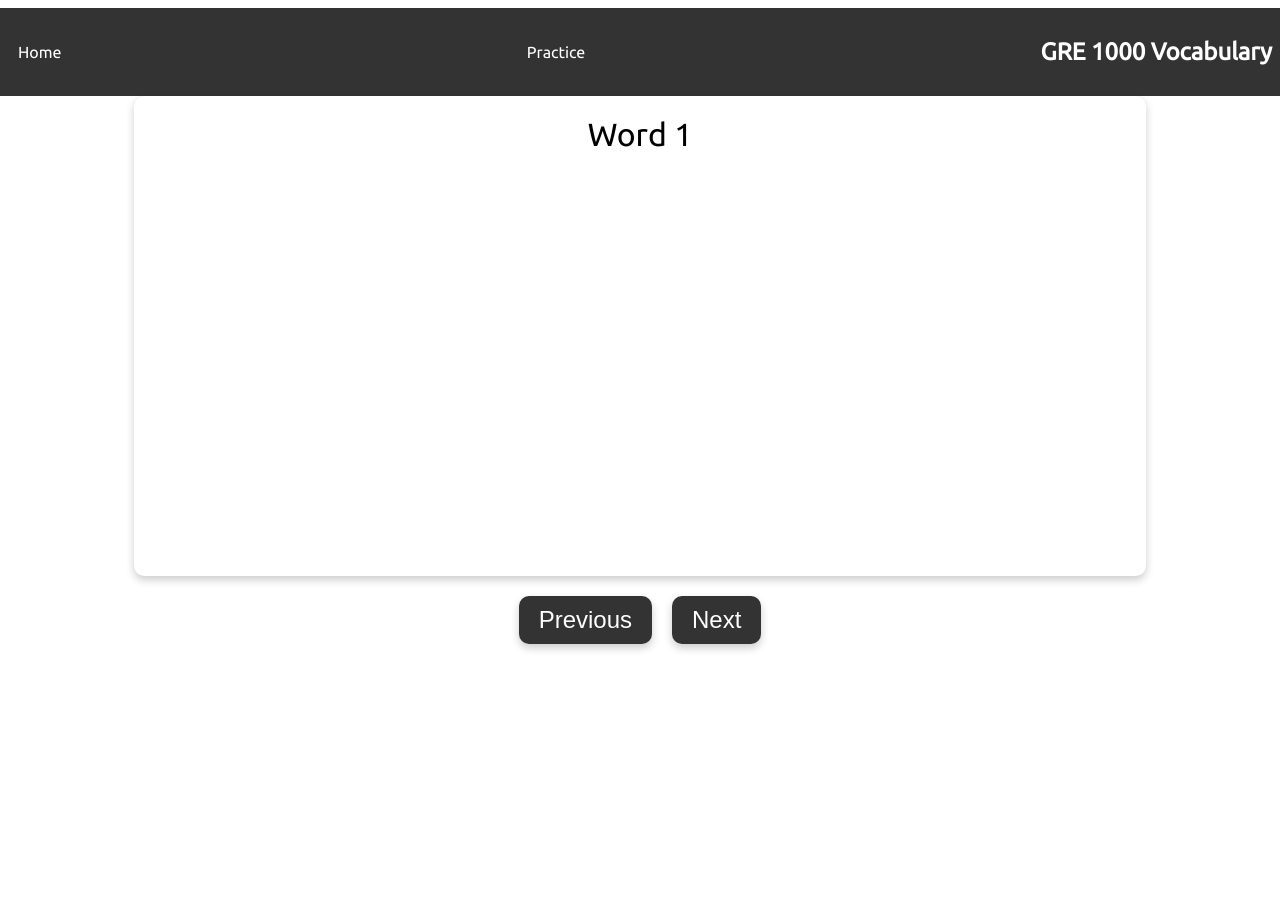
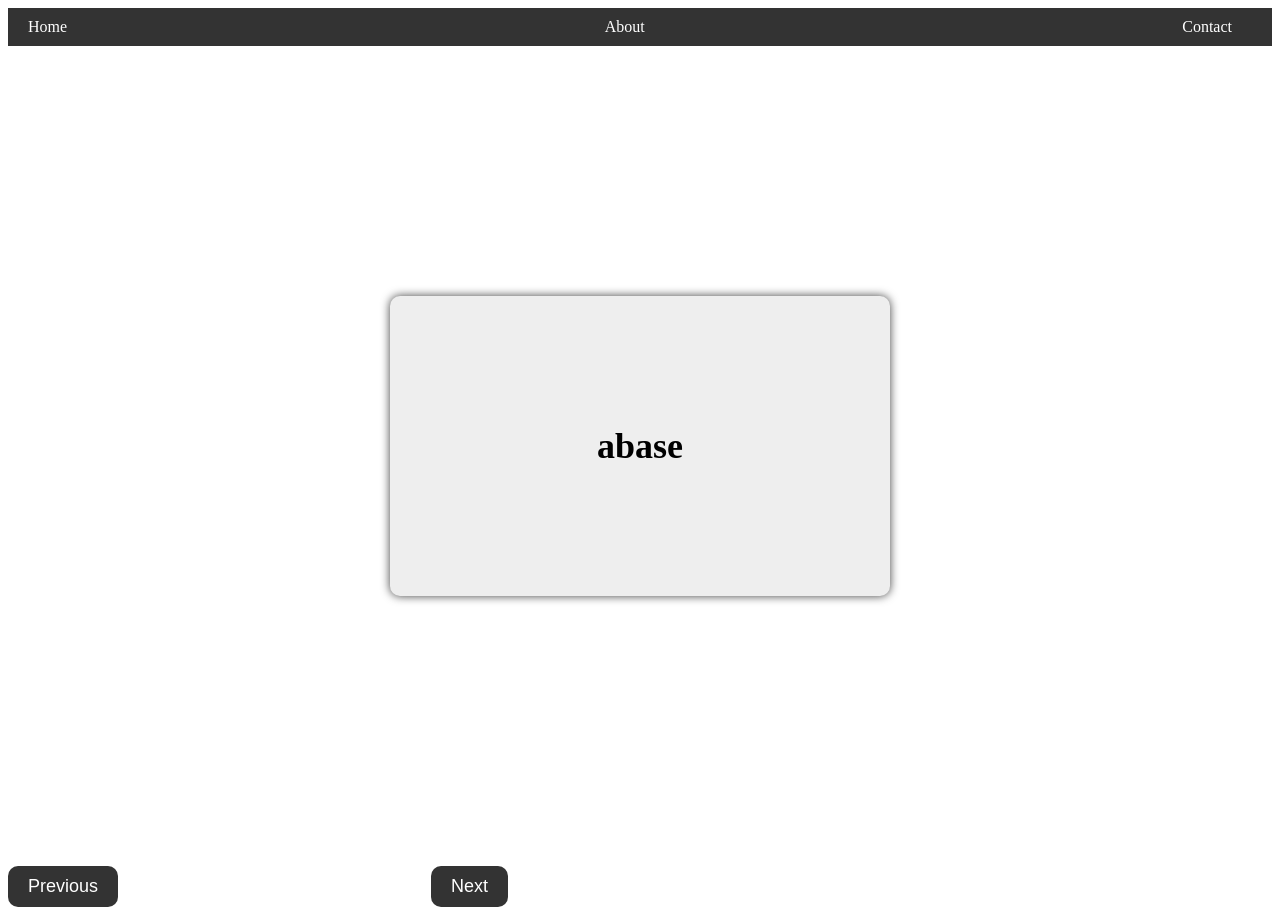
Before and after one commit to shamiya829/gre-vocab, a plain HTML site: page index.html in a window 1280 px wide. Before the commit the page ends 816 px from the top, so only its background shows below. Drawn offline with Linux system fonts and the light colour scheme.

```diff
--- a/index.html
+++ b/index.html
@@ -1,63 +1,128 @@
 <!DOCTYPE html>
 <html>
+
 <head>
-    <meta charset="UTF-8">
-    <meta name="viewport" content="width=device-width, initial-scale=1.0">
-    <title>GRE 1000 Vocabulary</title>
-    <link rel="stylesheet" href="style.css">
-    <link href="https://fonts.googleapis.com/css2?family=Ubuntu&display=swap" rel="stylesheet">
+  <style>
+    /* Style for the navigation bar */
+    .navbar {
+      display: flex;
+      justify-content: space-between;
+      align-items: center;
+      padding: 10px 20px;
+      background-color: #333;
+      color: white;
+    }
+
+    .navbar a {
+      color: white;
+      text-decoration: none;
+      margin-right: 20px;
+    }
+
+    /* Style for the flashcard container */
+    .flashcard-container {
+      display: flex;
+      justify-content: center;
+      align-items: center;
+      height: 100vh;
+    }
+
+    /* Style for the flashcard */
+    .flashcard {
+      width: 500px;
+      height: 300px;
+      background-color: #eee;
+      border-radius: 10px;
+      box-shadow: 0px 0px 10px 0px rgba(0, 0, 0, 0.75);
+      display: flex;
+      justify-content: center;
+      align-items: center;
+      text-align: center;
+      font-size: 36px;
+      font-weight: bold;
+    }
+
+    /* Style for the buttons */
+    .buttons {
+      display: flex;
+      justify-content: space-between;
+      width: 500px;
+      margin-top: 20px;
+    }
+
+    button {
+      padding: 10px 20px;
+      border-radius: 10px;
+      background-color: #333;
+      color: white;
+      font-size: 18px;
+      border: none;
+      cursor: pointer;
+    }
+  </style>
 </head>
+
 <body>
-    <nav>
+  <!-- Navigation bar -->
+  <div class="navbar">
     <a href="#">Home</a>
-      <a href="#">Practice</a>
-      <h1>GRE 1000 Vocabulary</h1>
-    </nav>
-    <div id="flashcard-container"></div>
-    <div id="button-container">
-      <button id="previous-button">Previous</button>
+    <a href="#">About</a>
+    <a href="#">Contact</a>
+  </div>
+
+  <!-- Flashcard container -->
+  <div class="flashcard-container">
+    <div class="flashcard">
+      <div id="word-definition"></div>
+    </div>
+  </div>
+
+  <!-- Buttons -->
+  <div class="buttons">
+    <button id="prev-button">Previous</button>
     <button id="next-button">Next</button>
   </div>
 
+  <!-- Script for the flashcards -->
   <script>
-      const flashcardContainer = document.querySelector("#flashcard-container");
-      const previousButton = document.querySelector("#previous-button");
-      const nextButton = document.querySelector("#next-button");
-      let currentIndex = 0;
+    // List of words and definitions
     const words = [
-        { word: "Word 1", definition: "Definition 1" },
-        { word: "Word 2", definition: "Definition 2" },
-        { word: "Word 3", definition: "Definition 3" },
-        // ...
+      { word: 'abase', definition: 'to lower in rank, status, or reputation' },
+      { word: 'abscond', definition: 'to leave secretly and hide, typically to avoid the law' },
+      { word: 'accretion', definition: 'an increase by natural growth or addition' },
+      { word: 'adulterate', definition: 'to make impure by adding inferior or undesirable elements' },
+      { word: 'alacrity', definition: 'cheerful readiness, promptness, or willingness' }
     ];
 
-      function displayFlashcard() {
-        const word = words[currentIndex].word;
-        const definition = words[currentIndex].definition;
-        flashcardContainer.innerHTML = `
-          <div class="flashcard">
-            <div class="word">${word}</div>
-            <div class="definition">${definition}</div>
-          </div>
-        `;
+    // Initialize current word index
+    let currentIndex = 0;
+
+    // Get references to the elements
+    const wordDefinitionElement = document.getElementById("word-definition");
+    const prevButton = document.getElementById("prev-button");
+    const nextButton = document.getElementById("next-button");
+    // Function to display the current word or definition
+function displayWordDefinition() {
+  wordDefinitionElement.innerHTML = words[currentIndex].word || words[currentIndex].definition;
 }
 
-      flashcardContainer.addEventListener("click", function () {
-        const flashcard = flashcardContainer.querySelector(".flashcard");
-        flashcard.classList.toggle("toggled");
-      });
+// Function to show the next word or definition
+function showNext() {
+  currentIndex = (currentIndex + 1) % words.length;
+  displayWordDefinition();
+}
 
-      previousButton.addEventListener("click", function () {
+// Function to show the previous word or definition
+function showPrev() {
   currentIndex = (currentIndex + words.length - 1) % words.length;
-        displayFlashcard();
-      });
+  displayWordDefinition();
+}
 
-      nextButton.addEventListener("click", function () {
-        currentIndex = (currentIndex + 1) % words.length;
-        displayFlashcard();
-      });
+// Event listeners for the buttons
+nextButton.addEventListener("click", showNext);
+prevButton.addEventListener("click", showPrev);
 
-      displayFlashcard();
+// Initial display of the first word or definition
+displayWordDefinition();
 </script>
-  </body>
-</html>
+</body></html>
--- a/style.css
+++ /dev/null
@@ -1,94 +0,0 @@
-body {
-    font-family: "Ubuntu", sans-serif;
-    display: flex;
-    flex-direction: column;
-    align-items: center;
-    height: 100vh;
-  }
-
-  nav {
-    width: 100%;
-    display: flex;
-    justify-content: space-between;
-    align-items: center;
-    padding: 10px;
-    background-color: #333;
-    color: white;
-  }
-
-  nav a {
-    color: white;
-    text-decoration: none;
-    padding: 10px;
-  }
-
-  #flashcard-container {
-    display: flex;
-  justify-content: center;
-  align-items: center;
-  height: 60%;
-  width: 80%;
-  background-color: #eee;
-  border-radius: 10px;
-  box-shadow: 0 4px 8px rgba(0, 0, 0, 0.2);
-  overflow: hidden;
-}
-
-.flashcard {
-  display: flex;
-  flex-direction: column;
-  align-items: center;
-  width: 100%;
-  height: 100%;
-  background-color: white;
-  border-radius: 10px;
-  transition: transform 0.5s;
-}
-
-.flashcard.toggled {
-  transform: rotateY(180deg);
-}
-
-.word {
-  font-size: 2em;
-  padding: 20px;
-  text-align: center;
-}
-
-.definition {
-  font-size: 1.5em;
-  padding: 20px;
-  text-align: center;
-  transform: rotateY(180deg);
-  backface-visibility: hidden;
-}
-
-#button-container {
-  width: 80%;
-  display: flex;
-  justify-content: center;
-  align-items: center;
-  margin-top: 20px;
-}
-
-button {
-  padding: 10px 20px;
-  font-size: 1.5em;
-  border-radius: 10px;
-  background-color: #333;
-  color: white;
-  border: none;
-  cursor: pointer;
-  margin: 0 10px;
-  box-shadow: 0 4px 8px rgba(0, 0, 0, 0.2);
-}
-
-button:hover {
-  transform: translateY(-2px);
-  box-shadow: 0 6px 10px rgba(0, 0, 0, 0.3);
-}
-
-button:active {
-  transform: translateY(2px);
-  box-shadow: 0 2px 6px rgba(0, 0, 0, 0.3);
-}
```
Lines whose indentation alone changed are shown as unchanged.
